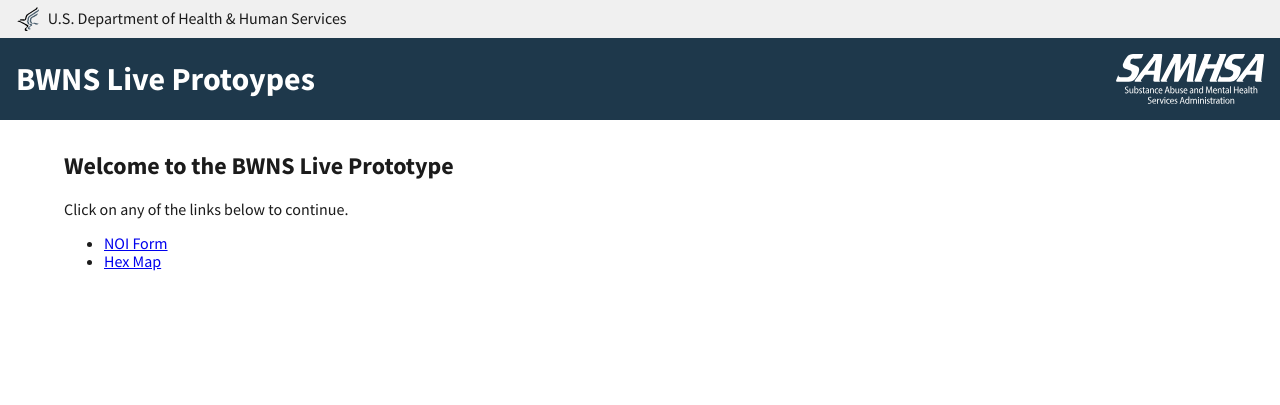
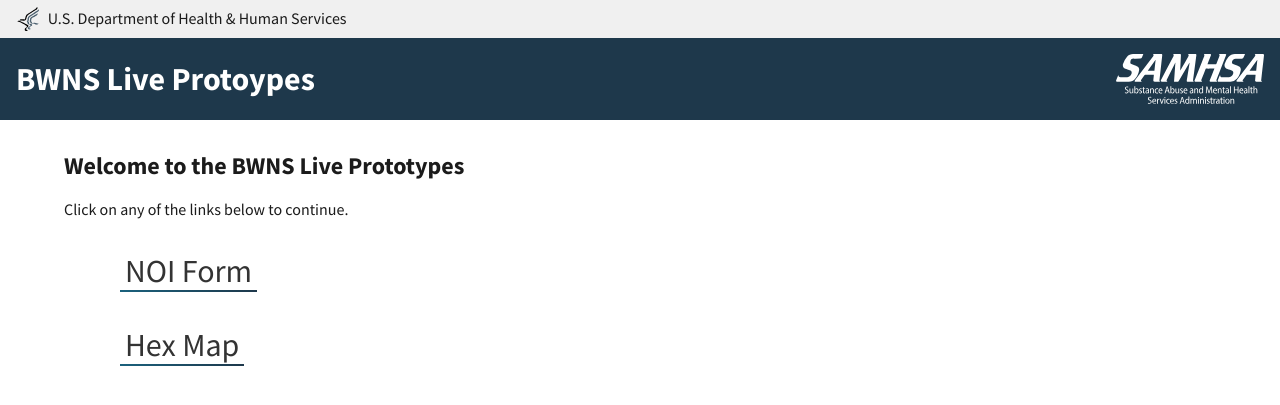
Before and after one commit to ux-at-icfnext/BWNS, a Jekyll site: the page built from index.md, in a window 1280 px wide. Shown: the top 405 px of the page. Built offline with Jekyll 4.4.1, drawn with Linux system fonts in a browser that asks for light colours; nearby versions of some CDN libraries; our own code applies the rules of GitHub Pages for plain Markdown files.

Commit message:
Added interactive links.

```diff
--- a/_layouts/default.html
+++ b/_layouts/default.html
@@ -5,15 +5,17 @@
   <body>
   {% include partials/default-header.html %}
     <div id="main-content" class="grid-container">
-        <h2>Welcome to the BWNS Live Prototype</h2>
+        <h2>Welcome to the BWNS Live Prototypes</h2>
         <p>Click on any of the links below to continue.</p>
 
-        <ul>
+        <ul class="homepage-nav">
           <li>
-            <a href="/noi-form">NOI Form</a>
+            <a class="homepage_link" href="/noi-form">NOI Form
+            </a>
           </li>
           <li>
-            <a href="/hexMap">Hex Map</a>
+            <a class="homepage_link" href="/hexMap">Hex Map
+            </a>
           </li>
         </ul>
     </div>
--- a/_sass/uswds/_uswds-theme-custom-styles.scss
+++ b/_sass/uswds/_uswds-theme-custom-styles.scss
@@ -372,3 +372,47 @@
 }
 
 .highcharts-credits {display:none;}
+
+//interactive links
+.homepage-nav {
+
+  li {
+    padding: 1em;
+    list-style-type: none;
+  }
+
+  .homepage_link {
+    text-decoration: none;
+    line-height: 1;
+    font-size: 2em;
+    position: relative;
+    z-index: 0;
+    display: inline-block;
+    padding: 5px 5px;
+    overflow: hidden;
+    color: #333;
+    vertical-align: bottom;
+    transition: color .3s ease-out;
+  }
+
+  .homepage_link::before {
+    content: "";
+    position: absolute;
+    z-index: -1;
+    top: 0;
+    left: 0;
+    transform: translateY(calc(100% - 2px));
+    width: 100%;
+    height: 100%;
+    background-image: linear-gradient(60deg, #1a6986 0%, #1E384B 100%);
+    transition: transform .25s ease-out;
+  }
+
+  .homepage_link:hover {
+    color: #fff;
+  }
+  .homepage_link:hover::before {
+    transform: translateY(0);
+    transition: transform .25s ease-out;
+  }
+}
```
Also changed, not shown: noi-form.md (added, +5 -0 lines).
